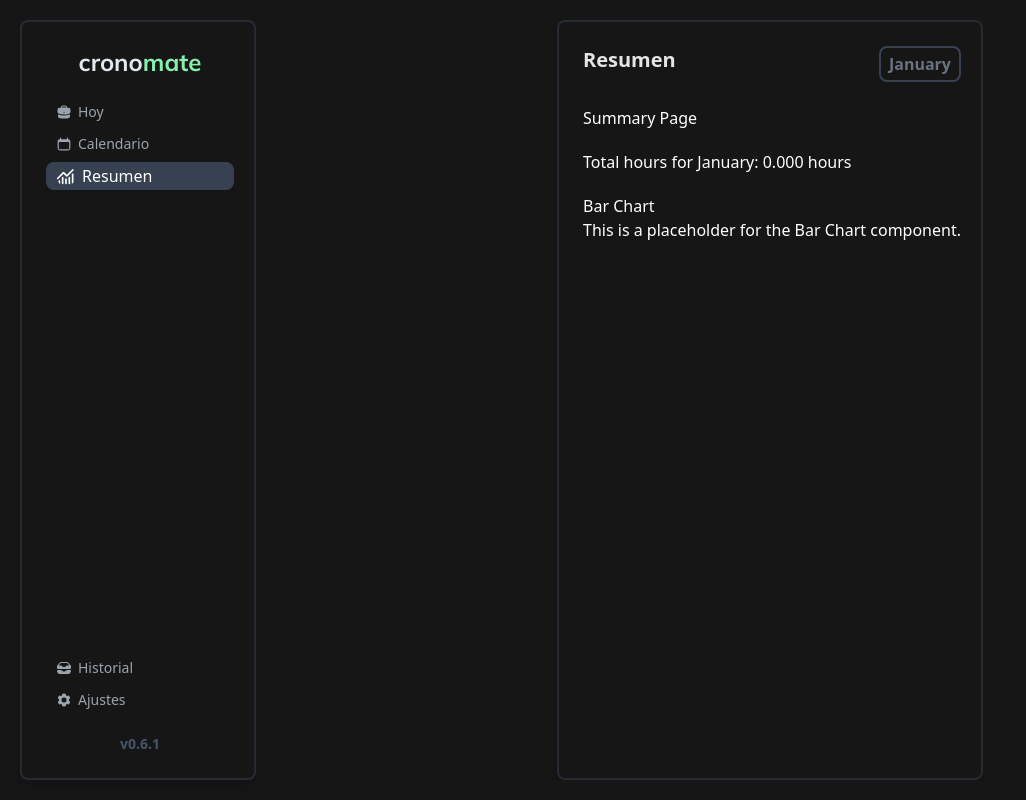
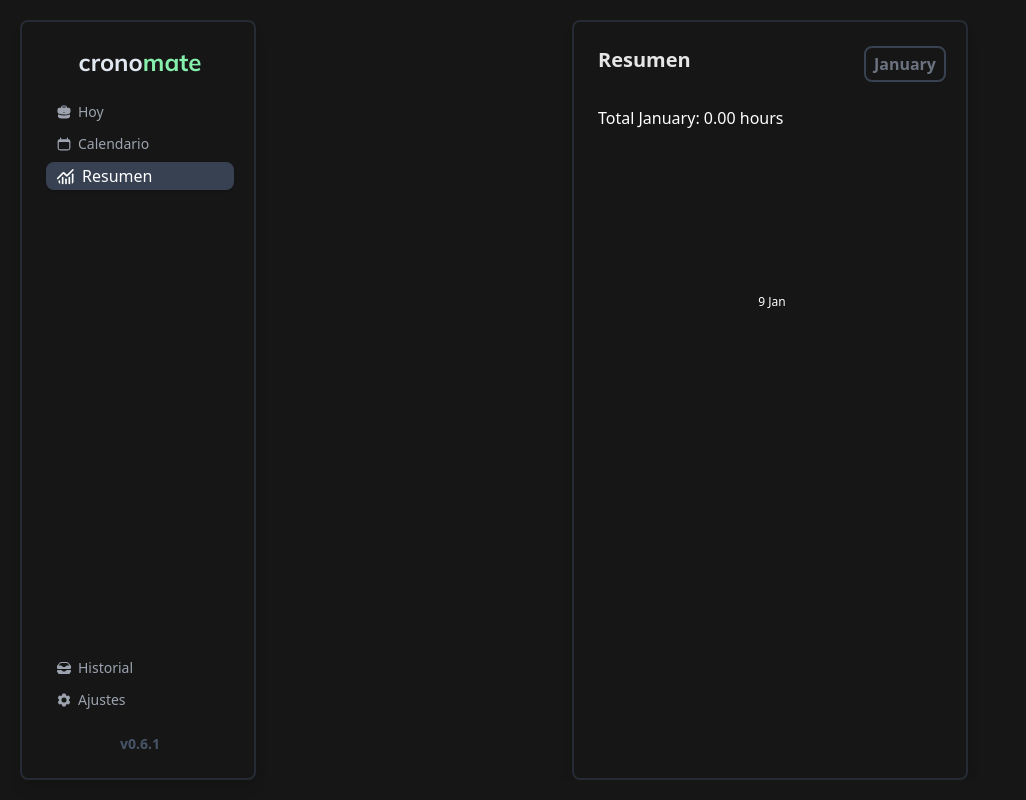
Before and after one commit to pedroditersimon/cronomate, a React (Vite) app: page /summary in a window 1280 px wide. Shown: the whole page, without its empty margins (0-1026 px from the left). Built offline with nearby package versions, Linux system fonts and the light colour scheme.

Commit message:
feat(SummaryPage): Added bar chart to summary page

```diff
--- a/src/features/summary/components/BarChart.tsx
+++ /dev/null
@@ -1,10 +0,0 @@
-
-
-export default function BarChart() {
-    return (
-        <div>
-            <h2>Bar Chart</h2>
-            <p>This is a placeholder for the Bar Chart component.</p>
-        </div>
-    );
-}
--- a/src/features/summary/pages/SummaryPage.tsx
+++ b/src/features/summary/pages/SummaryPage.tsx
@@ -1,15 +1,17 @@
-import BarChart from "src/features/summary/components/BarChart";
 import Dropdown from "src/shared/components/interactable/Dropdown";
 import Container from "src/shared/layouts/Container";
 import ContainerTopbar from "src/shared/layouts/ContainerTopbar";
 import PageLayout from "src/shared/layouts/PageLayout";
 import { DateTime } from "luxon";
-import { capitalize } from "lodash";
+import { capitalize, maxBy } from "lodash";
 import { useMemo, useState } from "react";
 import useSessionsHistory from "src/features/sessions-history/hooks/useSessionsHistory";
 import { Session } from "src/features/session/types/Session";
 import sessionService from "src/features/session/services/sessionService";
 import useTodaySession from "src/features/today-session/hooks/useTodaySession";
+import BarChartThreshold, { BarChartDataItem, BarChartThreshold as BarChartThresholdType } from "src/shared/components/charts/BarChartThreshold";
+import activityService from "src/features/activity/services/activityService";
+import { convertElapsedTimeToText } from "src/shared/utils/TimeUtils";
 
 function calculateHoursForMonth(history: Array<Session>, currentSession: Session | null, month: string) {
     const monthIndex = DateTime.fromFormat(month, "LLLL").month;
@@ -50,6 +52,33 @@ export default function SummaryPage() {
         return calculateHoursForMonth(sessionsHistory, todaySession.session, month);
     }, [month, sessionsHistory, todaySession.session]);
 
+    const chartData = [...sessionsHistory, todaySession.session]
+        .sort((a, b) => a.createdTimestamp - b.createdTimestamp)
+        .slice(-7)
+        .map(s => ({
+            label: DateTime.fromMillis(s.createdTimestamp).toFormat("d LLL"),
+            value: activityService.getAllElapsedTime(s.activities),
+            valueLabelFormatter: v => convertElapsedTimeToText(v)
+        } as BarChartDataItem));
+
+    const maxY = maxBy(chartData, "value")?.value ?? 0;
+    const sessionLimit = todaySession?.session?.durationLimit?.millis ?? 0;
+    const chartThreshold: BarChartThresholdType[] | undefined = sessionLimit > 0
+        ? [
+            {
+                label: "Limite",
+                value: sessionLimit,
+                thresholdBorderColorClass: "border-red-400"
+            },
+            {
+                label: "",
+                value: maxY,
+                segmentColorClass: "bg-red-400",
+                thresholdBorderColorClass: "border-red-400"
+            }
+        ]
+        : undefined;
+
     return (
         <PageLayout>
             <Container className='min-w-80'>
@@ -65,9 +94,9 @@ export default function SummaryPage() {
                     }
                 />
 
-                <h1>Summary Page</h1>
-                <p>Total hours for {month}: {selectedMonthHours.toFixed(3)} hours</p>
-                <BarChart></BarChart>
+                <p>Total {month}: {selectedMonthHours.toFixed(2)} hours</p>
+
+                <BarChartThreshold data={chartData} thresholds={chartThreshold} />
             </Container>
         </PageLayout>
     );
```
